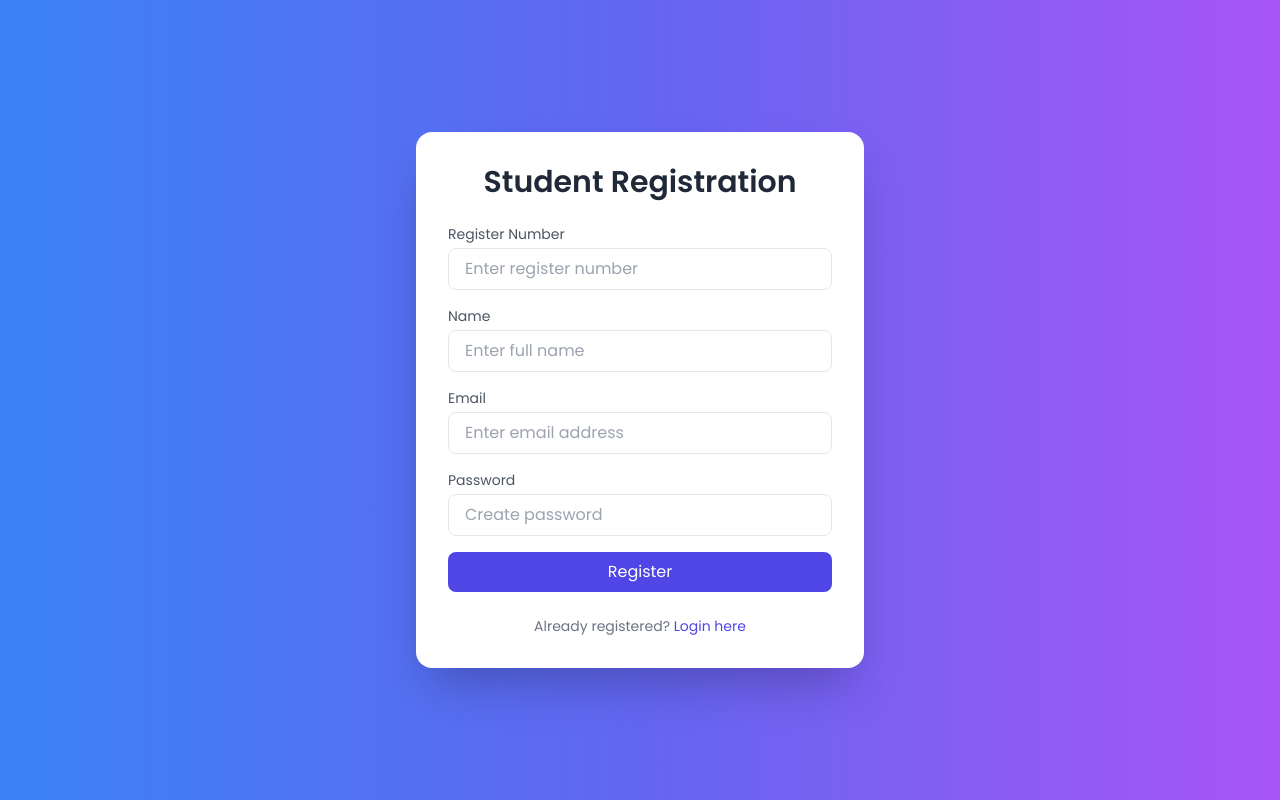
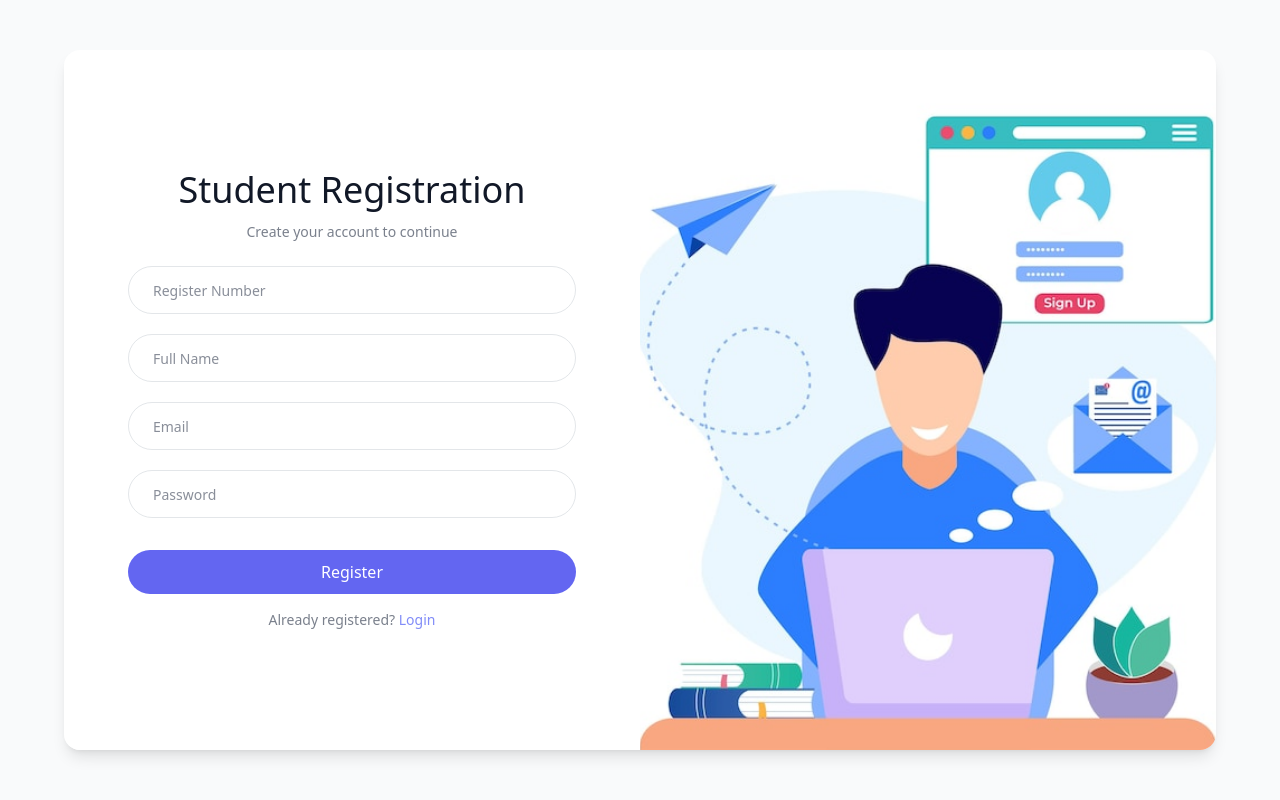
Before and after one commit to pavithira-nilavalagan/hira_ist, a Flask app: page /student/register in a window 1280 px wide. Run offline with Flask 3, Linux system fonts and the light colour scheme; some libraries are stand-ins or nearby versions.

Commit message:
Update student_register.html

```diff
--- a/templates/student_register.html
+++ b/templates/student_register.html
@@ -2,85 +2,98 @@
 <html lang="en">
 <head>
   <meta charset="UTF-8">
-    <title>Student Registration</title>
   <meta name="viewport" content="width=device-width, initial-scale=1.0">
+  <title>Student Registration - HIRA IST</title>
+  <link rel="icon" type="image/x-icon" href="../static/image/hira_logo.png">
+  <script src="https://cdn.tailwindcss.com"></script>
+</head>
 
-    <!-- Tailwind CSS -->
-    <script src="https://cdn.tailwindcss.com"></script>
+<body class="bg-gray-50 flex items-center justify-center h-screen">
 
-    <!-- Google Font -->
-    <link href="https://fonts.googleapis.com/css2?family=Poppins:wght@300;400;600&display=swap" rel="stylesheet">
+  <div class="flex h-[700px] w-full max-w-6xl shadow-lg rounded-2xl overflow-hidden">
 
-    <style>
-        body {
-            font-family: 'Poppins', sans-serif;
-        }
-    </style>
-</head>
-<body class="min-h-screen flex items-center justify-center bg-gradient-to-r from-blue-500 via-indigo-500 to-purple-500">
+    <!-- Registration Form (Left Side) -->
+    <div class="w-full md:w-1/2 flex flex-col items-center justify-center p-8 bg-white">
+      <form class="w-full max-w-md flex flex-col items-center" method="POST">
 
-    <div class="bg-white shadow-2xl rounded-2xl w-full max-w-md p-8">
-        <h2 class="text-3xl font-semibold text-center text-gray-800 mb-6">
+        <h2 class="text-4xl text-gray-900 font-medium">
           Student Registration
         </h2>
+        <p class="text-sm text-gray-500/90 mt-3">
+          Create your account to continue
+        </p>
 
-        <form method="POST" class="space-y-4">
-            <div>
-                <label class="block text-sm text-gray-600 mb-1">Register Number</label>
+        <!-- Register Number -->
+        <div class="flex items-center w-full bg-transparent border border-gray-300/60 h-12 rounded-full overflow-hidden pl-6 gap-2 mt-6">
           <input
+            type="text"
             name="register_no"
-                    placeholder="Enter register number"
+            placeholder="Register Number"
+            class="bg-transparent text-gray-500/80 placeholder-gray-500/80 outline-none text-sm w-full h-full"
             required
-                    class="w-full px-4 py-2 border rounded-lg focus:outline-none focus:ring-2 focus:ring-indigo-500"
           >
         </div>
 
-            <div>
-                <label class="block text-sm text-gray-600 mb-1">Name</label>
+        <!-- Name -->
+        <div class="flex items-center mt-5 w-full bg-transparent border border-gray-300/60 h-12 rounded-full overflow-hidden pl-6 gap-2">
           <input
+            type="text"
             name="name"
-                    placeholder="Enter full name"
+            placeholder="Full Name"
+            class="bg-transparent text-gray-500/80 placeholder-gray-500/80 outline-none text-sm w-full h-full"
             required
-                    class="w-full px-4 py-2 border rounded-lg focus:outline-none focus:ring-2 focus:ring-indigo-500"
           >
         </div>
 
-            <div>
-                <label class="block text-sm text-gray-600 mb-1">Email</label>
+        <!-- Email -->
+        <div class="flex items-center mt-5 w-full bg-transparent border border-gray-300/60 h-12 rounded-full overflow-hidden pl-6 gap-2">
           <input
+            type="email"
             name="email"
-                    type="email"
-                    placeholder="Enter email address"
+            placeholder="Email"
+            class="bg-transparent text-gray-500/80 placeholder-gray-500/80 outline-none text-sm w-full h-full"
             required
-                    class="w-full px-4 py-2 border rounded-lg focus:outline-none focus:ring-2 focus:ring-indigo-500"
           >
         </div>
 
-            <div>
-                <label class="block text-sm text-gray-600 mb-1">Password</label>
+        <!-- Password -->
+        <div class="flex items-center mt-5 w-full bg-transparent border border-gray-300/60 h-12 rounded-full overflow-hidden pl-6 gap-2">
           <input
+            type="password"
             name="password"
-                    type="password"
-                    placeholder="Create password"
+            placeholder="Password"
+            class="bg-transparent text-gray-500/80 placeholder-gray-500/80 outline-none text-sm w-full h-full"
             required
-                    class="w-full px-4 py-2 border rounded-lg focus:outline-none focus:ring-2 focus:ring-indigo-500"
           >
         </div>
 
+        <!-- Submit -->
         <button
           type="submit"
-                class="w-full bg-indigo-600 text-white py-2 rounded-lg font-medium hover:bg-indigo-700 transition duration-300"
+          class="mt-8 w-full h-11 rounded-full text-white bg-indigo-500 hover:opacity-90 transition-opacity"
         >
           Register
         </button>
-        </form>
 
-        <p class="text-center text-sm text-gray-500 mt-6">
+        <p class="text-gray-500/90 text-sm mt-4">
           Already registered?
-            <a href="/student/login" class="text-indigo-600 hover:underline">
-                Login here
+          <a class="text-indigo-400 hover:underline" href="/student/login">
+            Login
           </a>
         </p>
+
+      </form>
+    </div>
+
+    <!-- Right Image -->
+    <div class="w-1/2 hidden md:block">
+      <img
+        class="h-full w-full object-cover"
+        src="../static/image/student.jpeg"
+        alt="Register Image"
+      >
+    </div>
+
   </div>
 
 </body>
```
Lines whose indentation alone changed are shown as unchanged.
